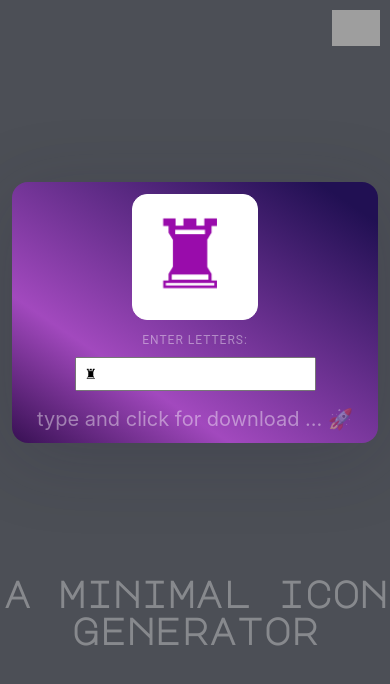
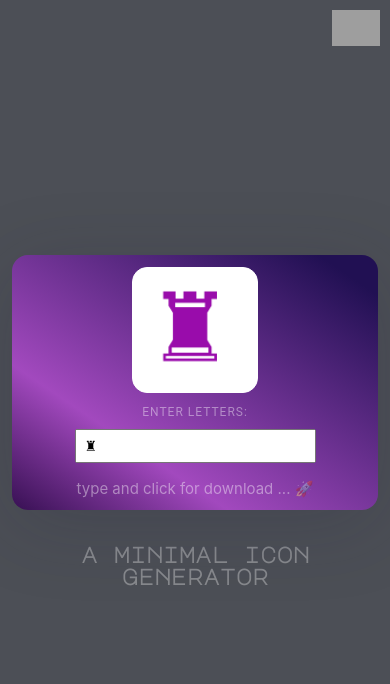
Before and after one commit to vikbert/appikon, a React (Create React App) app: page / in a window 390 px wide. Shown: the top 684 px of the page. Built offline with nearby package versions, Linux system fonts and the light colour scheme; grey boxes are pictures that could not be loaded.

Commit message:
optimize the responsiveness

```diff
--- a/src/App.css
+++ b/src/App.css
@@ -8,13 +8,13 @@
   flex-direction: column;
   align-items: center;
   justify-content: center;
-  font-size: 20px;
+  font-size: 15px;
   color: white;
 }
 .headerTitle {
   font-family: 'Major Mono Display', cursive;
-  font-size: 37px;
-  margin-top: 120px;
+  font-size: 22px;
+  margin-top: 21px;
   color: #dedede69;
 }
 .icon {
```
